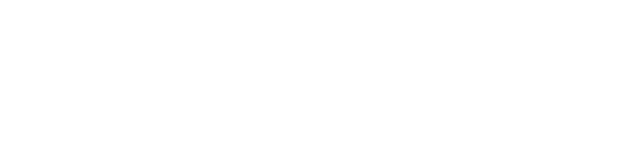
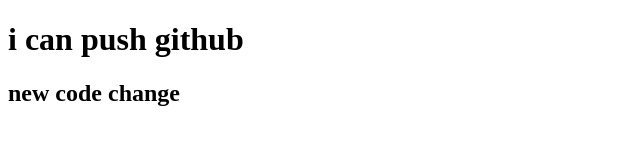
Before and after one commit to dolagithub/my.1strepo, a plain HTML site: page index.html in a window 1280 px wide. Shown: the whole page, without its empty margins (0-640 px from the left). Drawn offline with Linux system fonts and the light colour scheme.

Commit message:
added header

```diff
--- a/index.html
+++ b/index.html
@@ -7,6 +7,7 @@
     <title>1strepo</title>
 </head>
 <body>
-
+    <h1>i can push github</h1>
+    <h2>new code change</h2>
 </body>
 </html>
```
